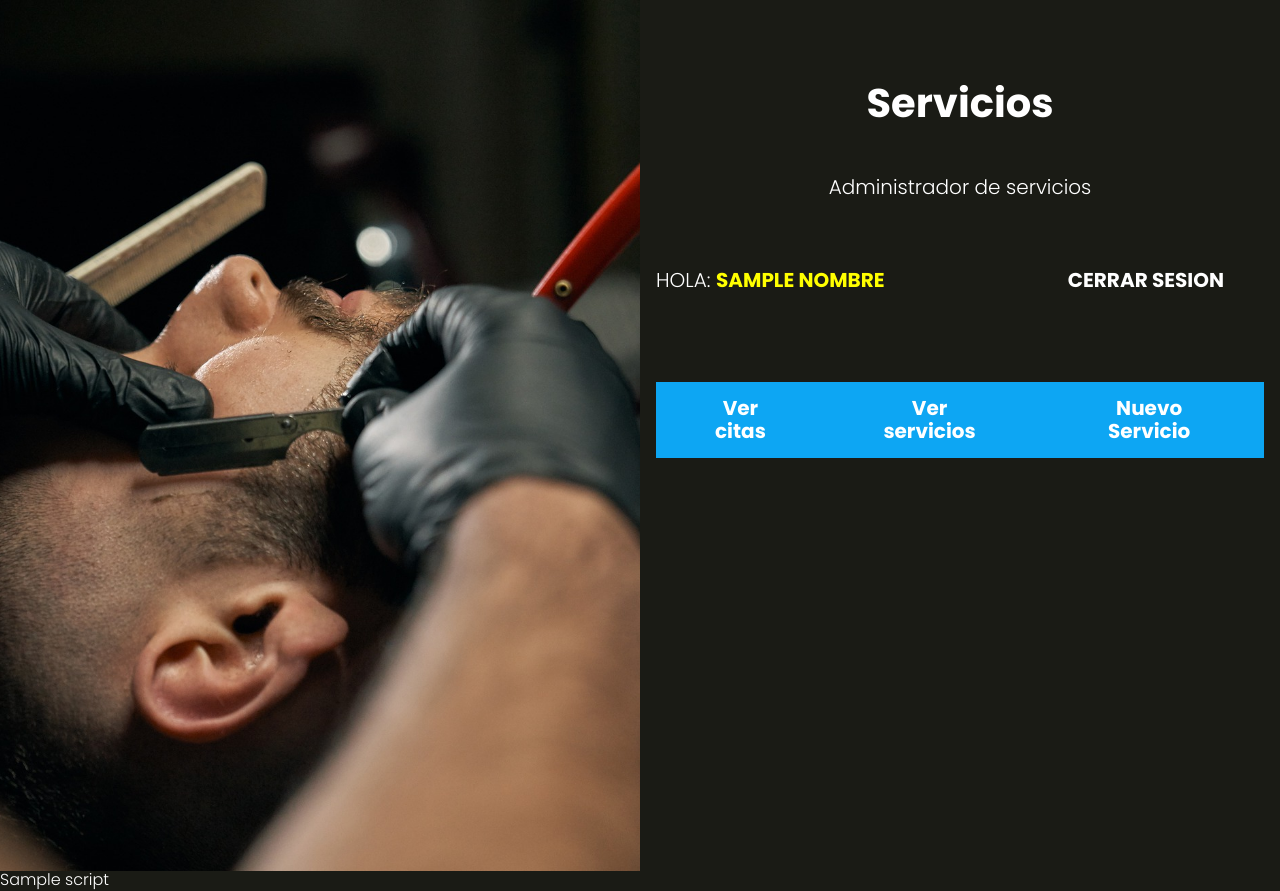
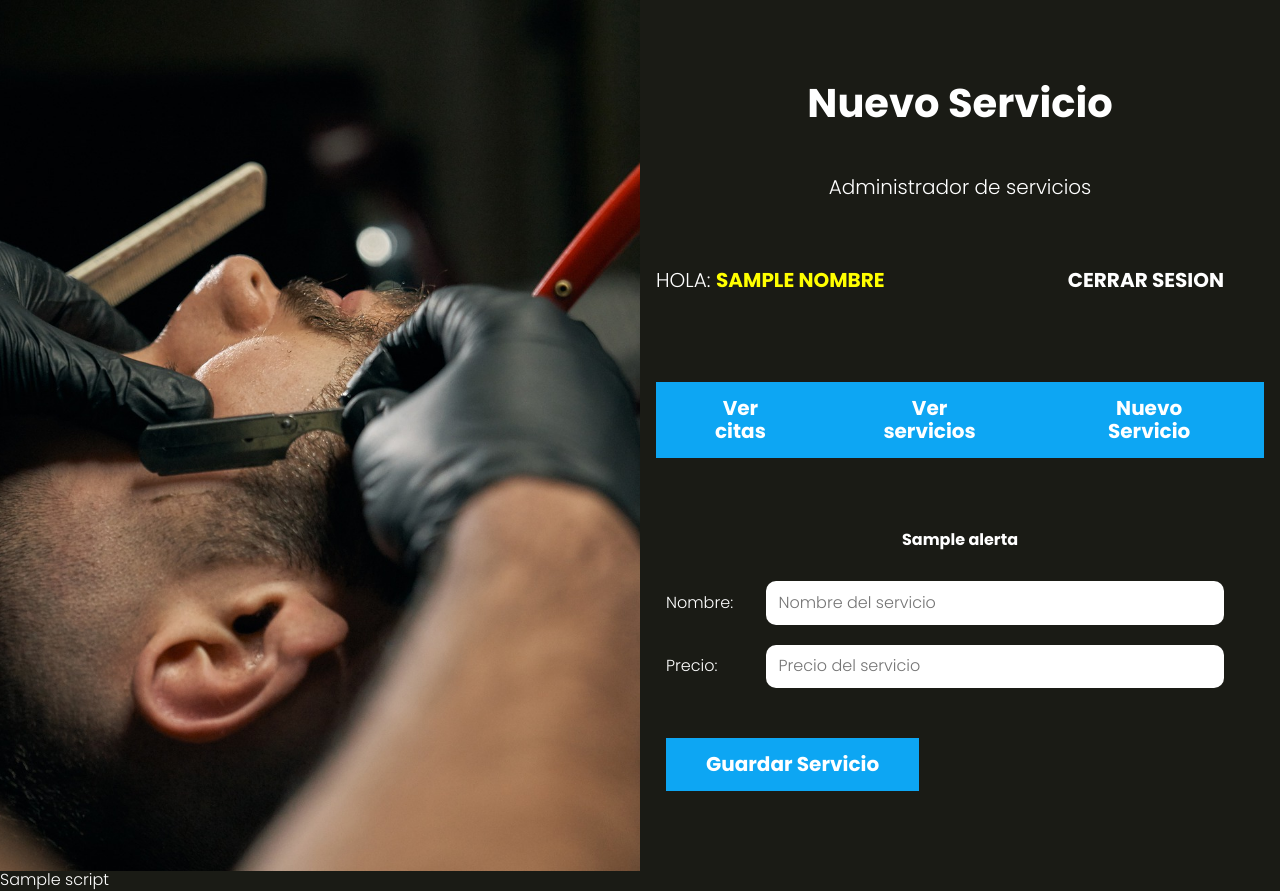
Before and after one commit to JSAYALAZ/AppSalon_MVC, a PHP site: the page made by views/servicios/crear.php in a window 1280 px wide. Run offline with PHP 8.4, Linux system fonts and the light colour scheme; the template is opened without the code that fills it: most values are stand-ins (such as "Sample title", 1, 10 or a date in 2020).

Commit message:
Final del proyecto

```diff
--- a/src/scss/componentes/_acciones.scss
+++ b/src/scss/componentes/_acciones.scss
@@ -10,6 +10,7 @@
         display: flex;
         justify-content: space-between;
         column-gap: 2rem;
+        align-items: center;
     }
     p{
         display: block;
--- a/src/scss/layout/_admin.scss
+++ b/src/scss/layout/_admin.scss
@@ -19,3 +19,15 @@
         }
     }
 }
+
+
+.servicios{
+    @extend .citas;
+
+    .acciones{
+        margin: 0;
+    }
+    .boton-eliminar{
+        margin: 0;
+    }
+}
--- a/views/layout.php
+++ b/views/layout.php
@@ -6,7 +6,7 @@
     <meta name="viewport" content="width=device-width, initial-scale=1.0">
     <title>App Salón</title>
     <link href="https://fonts.googleapis.com/css2?family=Poppins:wght@300;700;900&display=swap" rel="stylesheet">
-    <link rel="stylesheet" href="build/css/app.css">
+    <link rel="stylesheet" href="/build/css/app.css">
 </head>
 
 <body>
--- a/views/servicios/crear.php
+++ b/views/servicios/crear.php
@@ -1,4 +1,4 @@
-<h1 class="nombre-pagina">Servicios</h1>
+<h1 class="nombre-pagina">Nuevo Servicio</h1>
 <p class="descripcion-pagina">Administrador de servicios</p>
 
 <div class="barra">
@@ -10,7 +10,18 @@
 <a class="boton" href="/servicios">Ver servicios</a>
 <a class="boton" href="/servicios/crear">Nuevo Servicio</a>
 </div>
+<?php foreach ($alertas as $key => $mensajes): ?>
+    <?php foreach ($mensajes as $mensaje): ?>
+        <div class="alerta <?php echo $key ?>">
+        <?php echo $mensaje ?>
+    </div>
+    <?php endforeach ?>
+<?php endforeach ?>
 
-<?php foreach ($servicios as $servicio): ?>
 
-<?php endforeach ?>
+<form action="/servicios/crear" method="POST" class="formulario">
+    <?php
+        include_once 'formulario.php';
+    ?>
+    <input type="submit" class="boton" value="Guardar Servicio">
+</form>
--- a/views/servicios/formulario.php
+++ b/views/servicios/formulario.php
@@ -0,0 +1,20 @@
+<div class="campo">
+    <label for="nombre">Nombre: </label>
+    <input
+    type="text"
+    id="nombre"
+    placeholder="Nombre del servicio"
+    name="nombre"
+    value="<?php echo $servicio->nombre??'' ?>"
+    >
+</div>
+<div class="campo">
+    <label for="precio">Precio: </label>
+    <input
+    type="number"
+    id="precio"
+    placeholder="Precio del servicio"
+    name="precio"
+    value="<?php echo $servicio->precio??'' ?>"
+    >
+</div>
```
Also changed, not shown: controllers/ServicioController.php (+59 -10 lines), models/Servicio.php (+7 -0 lines), views/servicios/actualizar.php (+7 -4 lines), views/servicios/index.php (+23 -2 lines), public/build/css/app.css, 1 other file.
